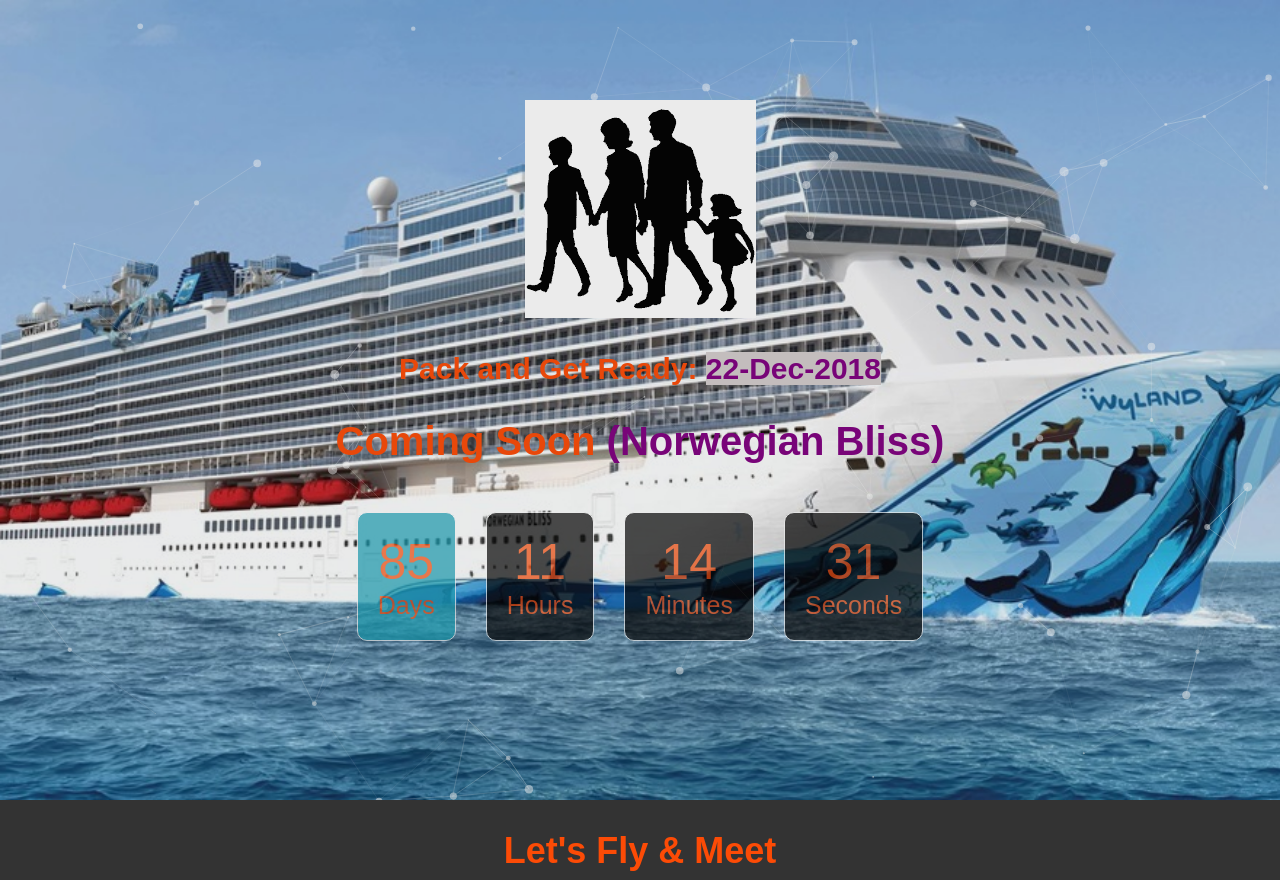
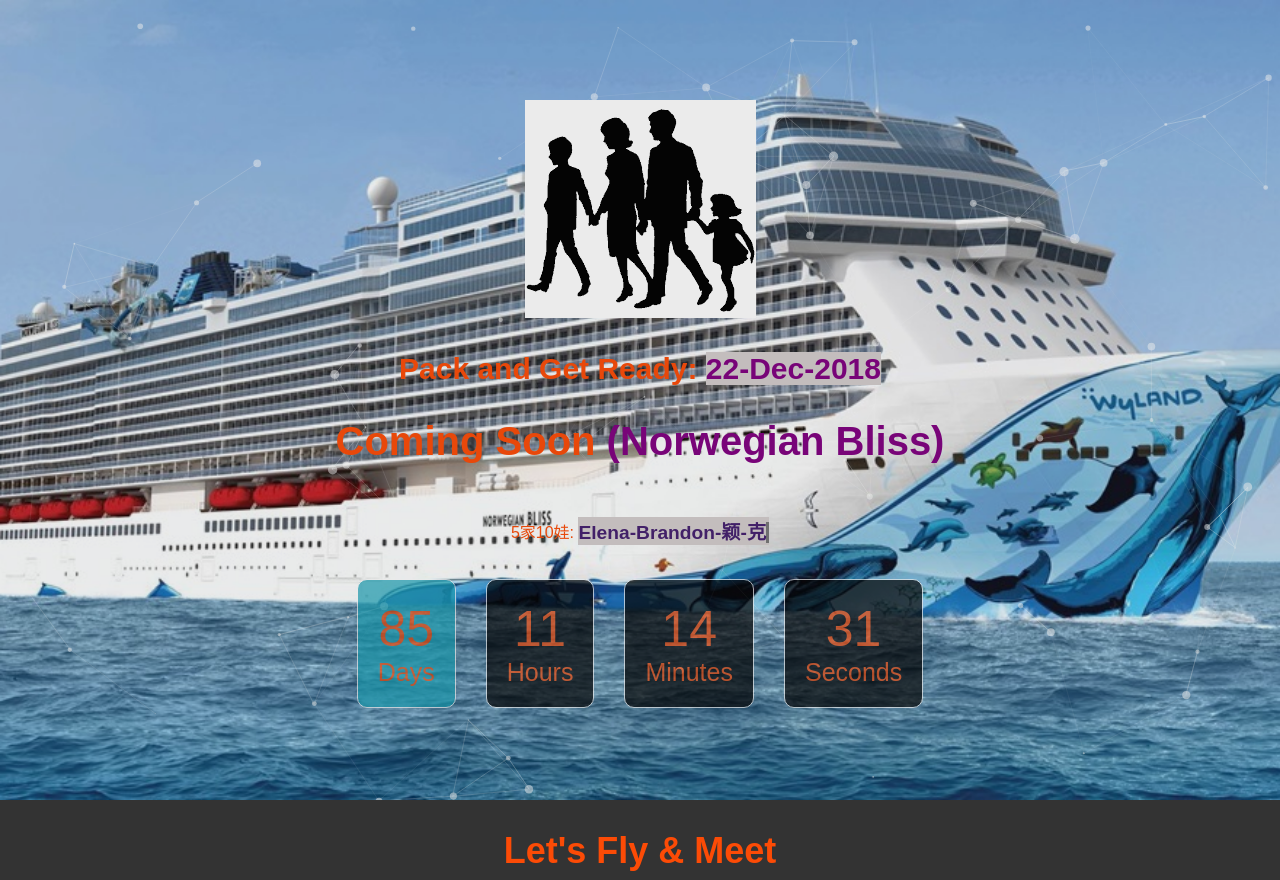
Before and after one commit to kzhangkzhang/comingsooncruise, a website: page index.html in a window 1280 px wide. Shown: the top 880 px of the page. Drawn offline with Linux system fonts and the light colour scheme; some packages are replaced by stand-ins of ours.

Commit message:
show people name with TypeWriter effect

```diff
--- a/css/style.css
+++ b/css/style.css
@@ -62,6 +62,18 @@
   background: rgb(211, 205, 205);
 }
 
+.landing h3 {
+  display: inline-block;
+  font-size: 1.2rem;
+  color: #441f6e;
+  background: rgb(211, 205, 205);
+}
+
+/* cursor effect */
+.txt-type>.txt {
+  border-right: 0.2rem solid #777777;
+}
+
 .countdown {
   font-size: 50px;
   display: flex;
@@ -103,19 +115,24 @@
   .landing img {
     width: 40%;
   }
+
   .landing h1 {
     font-size: 30px;
   }
+
   .landing p {
     font-size: 20px;
   }
+
   .countdown {
     font-size: 30px;
     flex-direction: column;
   }
+
   .countdown div {
     display: none;
   }
+
   .countdown div:first-child {
     display: block;
     width: 80%;
@@ -127,6 +144,7 @@
   img {
     width: 20%;
   }
+
   p {
     display: none;
   }
@@ -136,6 +154,7 @@
   img {
     padding-bottom: 30px;
   }
+
   h1 {
     display: none;
   }
--- a/index.html
+++ b/index.html
@@ -21,6 +21,10 @@
         <h1>Coming Soon
           <span>(Norwegian Bliss)</span>
         </h1>
+        5家10娃:
+        <h3>
+          <span class="txt-type" data-wait="3000" data-words='["Elena-Brandon-颖-克", "Aiden-薛钢-含琳", "Emma-Sophie-若仑-宋伟", "Isabella-Jayden-卫清-旻", "Felix-Grace-Alice-东木-凡森"]'></span>
+        </h3>
         <div class="countdown "></div>
       </div>
     </section>
@@ -36,6 +40,7 @@
   <script async defer src="https://maps.googleapis.com/maps/api/js?key=AIzaSyCFOoKmxKkNSeiWOI83C8fdiplgoCQiMuQ&callback=initMap">
   </script>
   <script src="js/main.js "></script>
+  <script src="js/TypeWriter.js "></script>
 </body>
 
 </html>
--- /dev/null
+++ b/js/TypeWriter.js
@@ -0,0 +1,129 @@
+/*
+const TypeWriter = function (txtElement, words, wait = 3000) {
+    this.txtElement = txtElement;
+    this.words = words;
+    this.txt = '';
+    this.wordIndex = 0;
+    this.wait = parseInt(wait, 10);
+    this.type();
+    this.isDeleting = false;
+}
+
+// Type Method
+TypeWriter.prototype.type = function () {
+    // Current index of word
+    const current = this.wordIndex % this.words.length;
+    // Get full text of current word
+    const fullTxt = this.words[current];
+
+    // Check if deleting
+    if (this.isDeleting) {
+        // Remove char
+        this.txt = fullTxt.substring(0, this.txt.length - 1)
+
+    } else {
+        // Add char
+        this.txt = fullTxt.substring(0, this.txt.length + 1)
+    }
+
+    // Insert txt into element
+    this.txtElement.innerHTML = `<span class="txt">${this.txt}</span>`
+
+    // Initial Type Speed
+    let typeSpeed = 300;
+
+    if (this.isDeleting) {
+        typeSpeed /= 2;
+    }
+
+    // If word is complete
+    if (!this.isDeleting && this.txt == fullTxt) {
+        // Make pause at end
+        typeSpeed = this.wait;
+        // Set delete to true
+        this.isDeleting = true;
+    } else if (this.isDeleting && this.txt === '') {
+        this.isDeleting = false;
+        // Move to next word
+        this.wordIndex++;
+        // Pause before start typing next word
+        typeSpeed = 500;
+
+    }
+
+    setTimeout(() => this.type(), typeSpeed);
+}
+*/
+
+// ES6 Class
+class TypeWriter {
+    constructor(txtElement, words, wait = 3000) {
+        this.txtElement = txtElement;
+        this.words = words;
+        this.txt = '';
+        this.wordIndex = 0;
+        this.wait = parseInt(wait, 10);
+        this.type();
+        this.isDeleting = false;
+    }
+
+    type() {
+        // Current index of word
+        const current = this.wordIndex % this.words.length;
+        // Get full text of current word
+        const fullTxt = this.words[current];
+
+        // Check if deleting
+        if (this.isDeleting) {
+            // Remove char
+            this.txt = fullTxt.substring(0, this.txt.length - 1)
+
+        } else {
+            // Add char
+            this.txt = fullTxt.substring(0, this.txt.length + 1)
+        }
+
+        // Insert txt into element
+        this.txtElement.innerHTML = `<span class="txt">${this.txt}</span>`
+
+        // Initial Type Speed
+        let typeSpeed = 300;
+
+        if (this.isDeleting) {
+            typeSpeed /= 2;
+        }
+
+        // If word is complete
+        if (!this.isDeleting && this.txt == fullTxt) {
+            // Make pause at end
+            typeSpeed = this.wait;
+            // Set delete to true
+            this.isDeleting = true;
+        } else if (this.isDeleting && this.txt === '') {
+            this.isDeleting = false;
+            // Move to next word
+            this.wordIndex++;
+            // Pause before start typing next word
+            typeSpeed = 500;
+
+        }
+
+        setTimeout(() => this.type(), typeSpeed);
+
+    }
+}
+
+
+// Init on DOM Load
+document.addEventListener("DOMContentLoaded", init);
+
+// Init App
+function init() {
+    const txtElement = document.querySelector('.txt-type');
+    const words = JSON.parse(txtElement.getAttribute('data-words'));
+    const wait = txtElement.getAttribute('data-wait');
+
+    // Init TypeWriter
+    new TypeWriter(txtElement, words, wait);
+
+}
--- a/package.json
+++ b/package.json
@@ -16,5 +16,5 @@
   "bugs": {
     "url": "https://github.com/kzhangkzhang/comingsooncruise/issues"
   },
-  "homepage": "https://github.com/kzhangkzhang/comingsooncruise#readme"
+  "homepage": "https://github.com/kzhangkzhang/comingsooncruise"
 }
```
